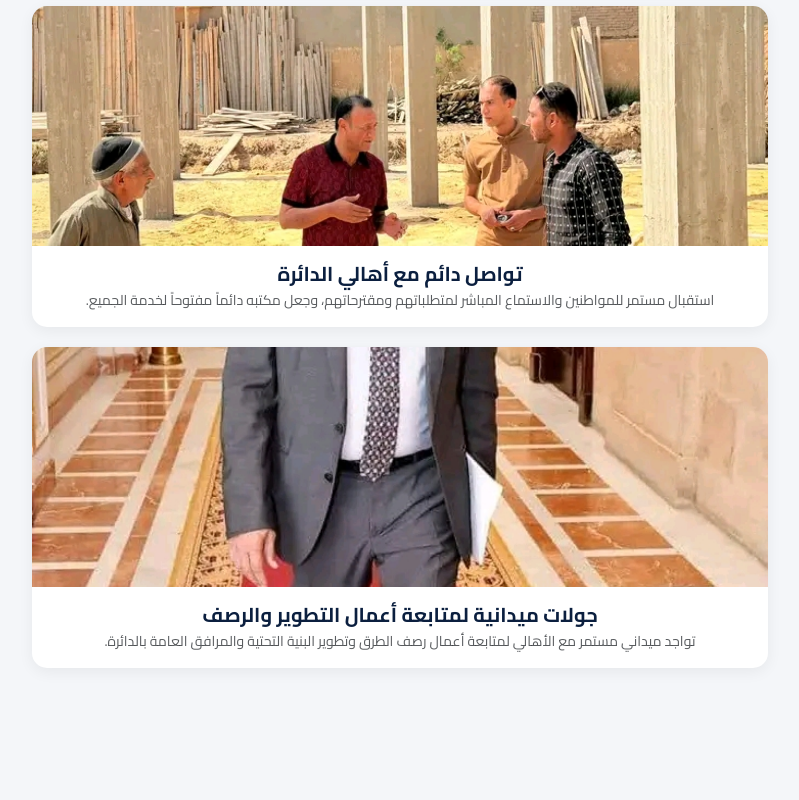
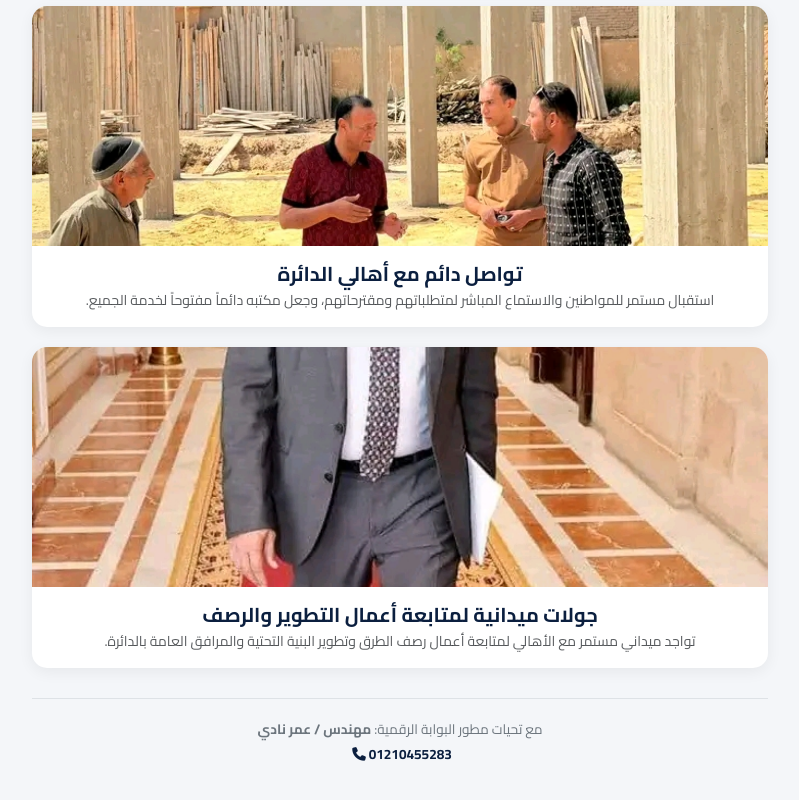
Before and after one commit to egy-webapps/ali-badawy-portal, a plain HTML site: page index.html in a window 1280 px wide. Shown: the part 3531-4331 px from the top of the page, without its empty margins (240-1039 px from the left). Before the commit the page ends 4267 px from the top, so only its background shows below. Drawn offline with nearby package versions, Linux system fonts and the light colour scheme.

Commit message:
Update index.html

```diff
--- a/index.html
+++ b/index.html
@@ -73,6 +73,21 @@
       width: 100%;
       height: 240px;
       object-fit: cover;
+  }
+  .developer-footer {
+      text-align: center;
+      padding: 20px 0;
+      margin-top: 30px;
+      color: #6c757d;
+      font-size: 0.85rem;
+      border-top: 1px solid #dee2e6;
+  }
+  .developer-footer a {
+      color: var(--primary-color);
+      text-decoration: none;
+      font-weight: 700;
+      direction: ltr;
+      display: inline-block;
   }
 </style>
 </head>
@@ -256,6 +271,12 @@
 
       </div>
 
+      <!-- بصمة المطور (مع تحيات مهندس عمر نادي) -->
+      <div class="developer-footer">
+        <p class="mb-1">مع تحيات مطور البوابة الرقمية: <strong>مهندس / عمر نادي</strong></p>
+        <a href="tel:01210455283"><i class="fa-solid fa-phone me-1"></i> 01210455283</a>
+      </div>
+
     </div>
   </div>
 </div>
```
